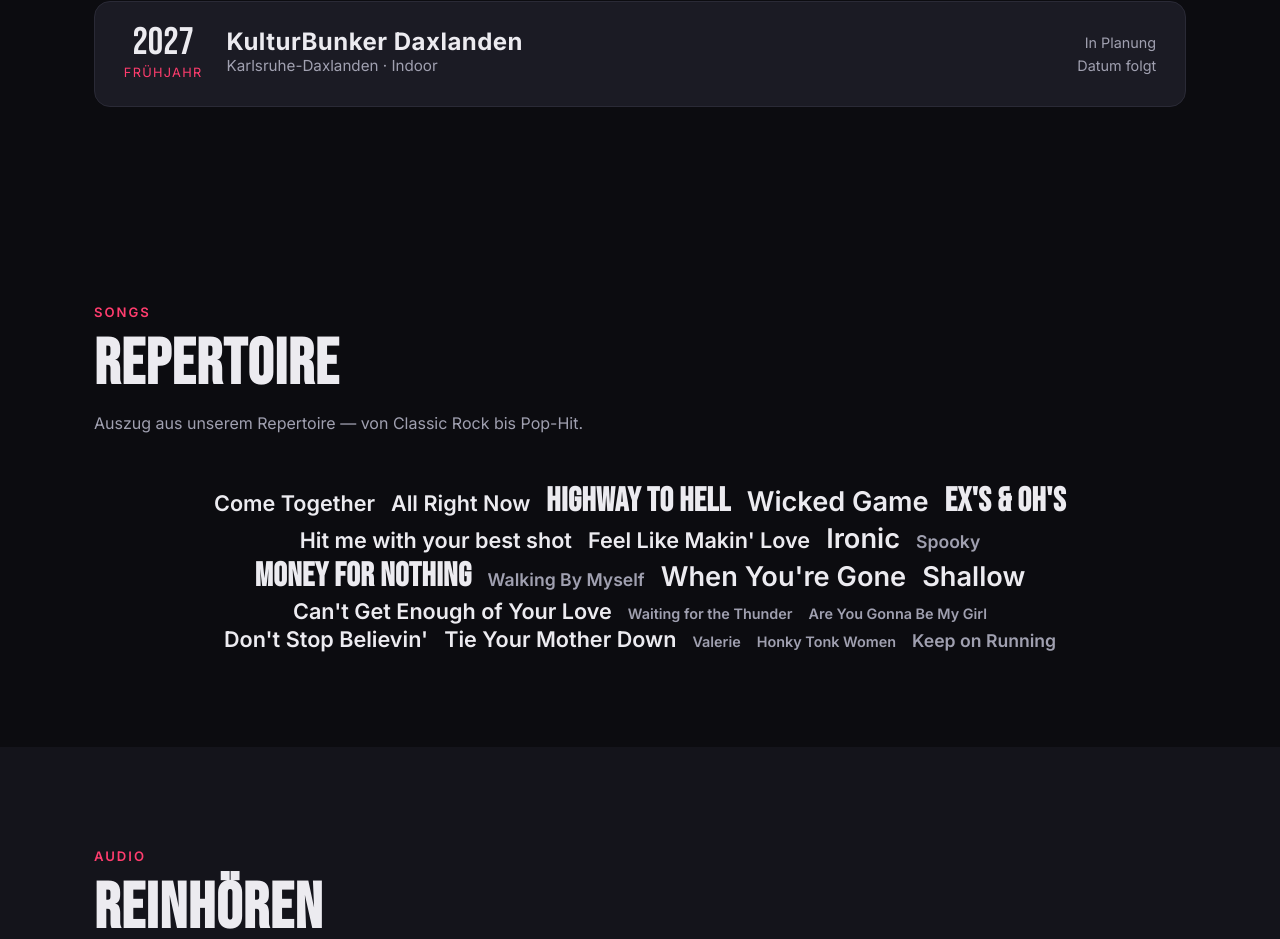
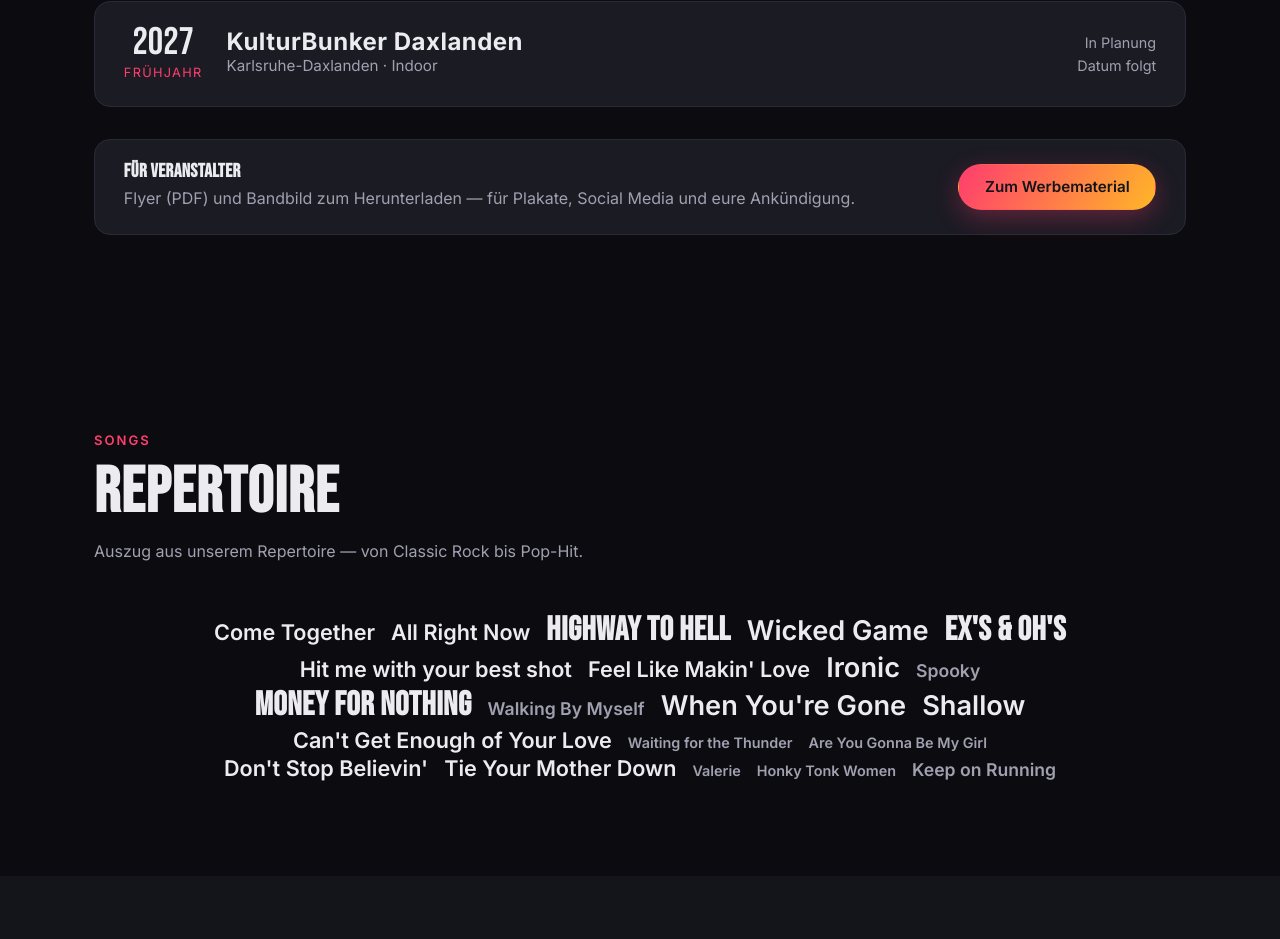
Before and after one commit to robert-koenig-priv/donkey-shorts-home, a plain HTML site: page index.html in a window 1280 px wide. Shown: the part 2093-3032 px from the top of the page. Drawn offline with Linux system fonts and the light colour scheme.

Commit message:
Startseite: Link zum Werbematerial für Veranstalter
Hinweis unter dem nächsten Auftritt mit Sprung zu stagerider.html#werbematerial.

Co-Authored-By: Claude Opus 5.5 <noreply@anthropic.com>

```diff
--- a/index.html
+++ b/index.html
@@ -155,6 +155,14 @@
           <div class="gig-meta">In Planung<br>Datum folgt</div>
         </article>
       </div>
+
+      <div class="audio-cta reveal">
+        <div>
+          <h3>Für Veranstalter</h3>
+          <p>Flyer (PDF) und Bandbild zum Herunterladen — für Plakate, Social Media und eure Ankündigung.</p>
+        </div>
+        <a href="stagerider.html#werbematerial" class="btn btn-primary">Zum Werbematerial</a>
+      </div>
     </div>
   </section>
 
```
Also changed, not shown: stagerider.html (+1 -1 lines).
